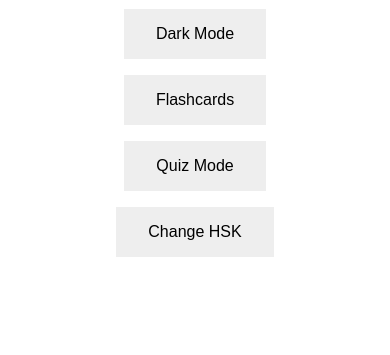
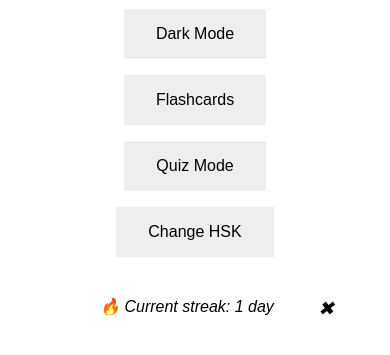
Before and after one commit to brianli-code/Learn-HSK, an Electron app: page renderer/index.html in a window 390 px wide. Shown: the part 119-474 px from the top of the page. Drawn offline with Linux system fonts and the light colour scheme.

Commit message:
add motivational functionality

```diff
--- a/renderer/app.js
+++ b/renderer/app.js
@@ -117,7 +117,7 @@ function startQuiz() {
         >🔊</button>
         </div>
     </div>
-    ` + shuffled.map((opt,i) => `
+    ` + shuffled.map((opt, i) => `
       <button class="quiz-option"
               onclick="checkAnswer('${opt}', '${correct}')">
               ${opt}
@@ -192,16 +192,60 @@ async function playAudio(hsk_version, filename) {
   }
 }
 
+async function loadMotivation() {
+  const today = new Date().toISOString().slice(0,10);
+  let lastDate = localStorage.getItem('lastLoginDate');
+  let streak = Number(localStorage.getItem('currentStreak') || 0);
+
+  // update streak
+  if (lastDate === today) {
+    // already counted today
+  } else if (
+    lastDate
+    && new Date(today) - new Date(lastDate) === 24*60*60*1000
+  ) {
+    // yesterday → continue streak
+    streak += 1;
+  } else {
+    // gap or first run → reset
+    streak = 1;
+  }
+
+  // persist
+  localStorage.setItem('lastLoginDate', today);
+  localStorage.setItem('currentStreak', streak);
+
+  // load motivational quotes
+  const resp = await fetch('./data/motivations.json');
+  const quotes = await resp.json();
+  const quote  = quotes[Math.floor(Math.random() * quotes.length)];
+
+  // render banner
+  const banner = document.getElementById('motivation-banner');
+  // <strong>“${quote}”</strong>
+  banner.innerHTML = `
+    <span id="close-banner" class="close-btn">✖</span>
+    <div class="streak">🔥 Current streak: ${streak} day${streak > 1 ? 's' : ''}</div>
+  `;
+
+  // event listener to close the banner
+  document.getElementById('close-banner').addEventListener('click', () => {
+    banner.style.display = 'none';
+  });
+}
+
 document.addEventListener('DOMContentLoaded', async () => {
-  // 1) Apply saved theme
+  // apply saved theme
   const saved = localStorage.getItem('theme') || 'light';
   applyTheme(saved);
 
-  // 2) Wire theme-toggle button
+  loadMotivation();
+
+  // wire theme-toggle button
   document.getElementById('theme-toggle')
           .addEventListener('click', toggleTheme);
 
-  // 3) Load data & wire up quiz/flashcard
+  // load data & wire up quiz/flashcard
   hskData = await loadHSKData();
   document.getElementById('flashcard-btn')
           .addEventListener('click', startFlashcards);
--- /dev/null
+++ b/renderer/data/motivations.json
@@ -0,0 +1,6 @@
+[
+  "Believe you can and you're halfway there.",
+  "Don't watch the clock; do what it does. Keep going.",
+  "The secret of getting ahead is getting started.",
+  "It always seems impossible until it's done."
+]
--- a/renderer/index.html
+++ b/renderer/index.html
@@ -11,12 +11,15 @@
 <body>
   <h1>Learn HSK</h1>
 
-  <button id="theme-toggle">🌙 Dark Mode</button>
+  <button id="theme-toggle">Dark Mode</button>
   <button id="flashcard-btn">Flashcards</button>
   <button id="quiz-btn">Quiz Mode</button>
   <button id="change-hsk-btn">Change HSK</button>
   <div id="score"></div>
   <div id="app"></div>
+  <div id="motivation-banner" class="motivation">
+    <span id="close-banner" class="close-btn">✖</span>
+  </div>
   <script src="app.js"></script>
 </body>
 </html>
--- a/renderer/style.css
+++ b/renderer/style.css
@@ -79,3 +79,16 @@ button {
   --card-bg:       #1e1e1e;
   --card-border:   #444444;
 }
+
+.motivation {
+  padding: 1em;
+  margin-bottom: 1em;
+  font-style: italic;
+}
+
+.close-btn {
+  float: right;
+  cursor: pointer;
+  font-size: 1.2em;
+  color: #000000;
+}
```
